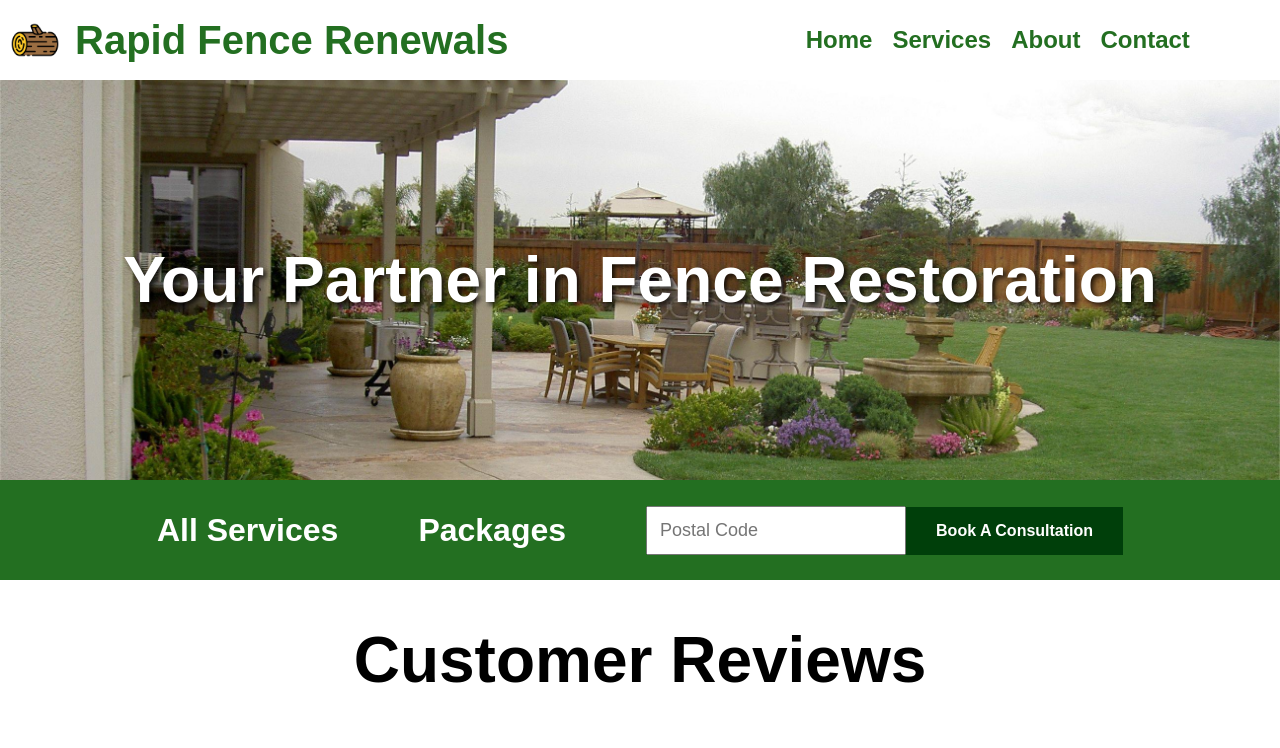
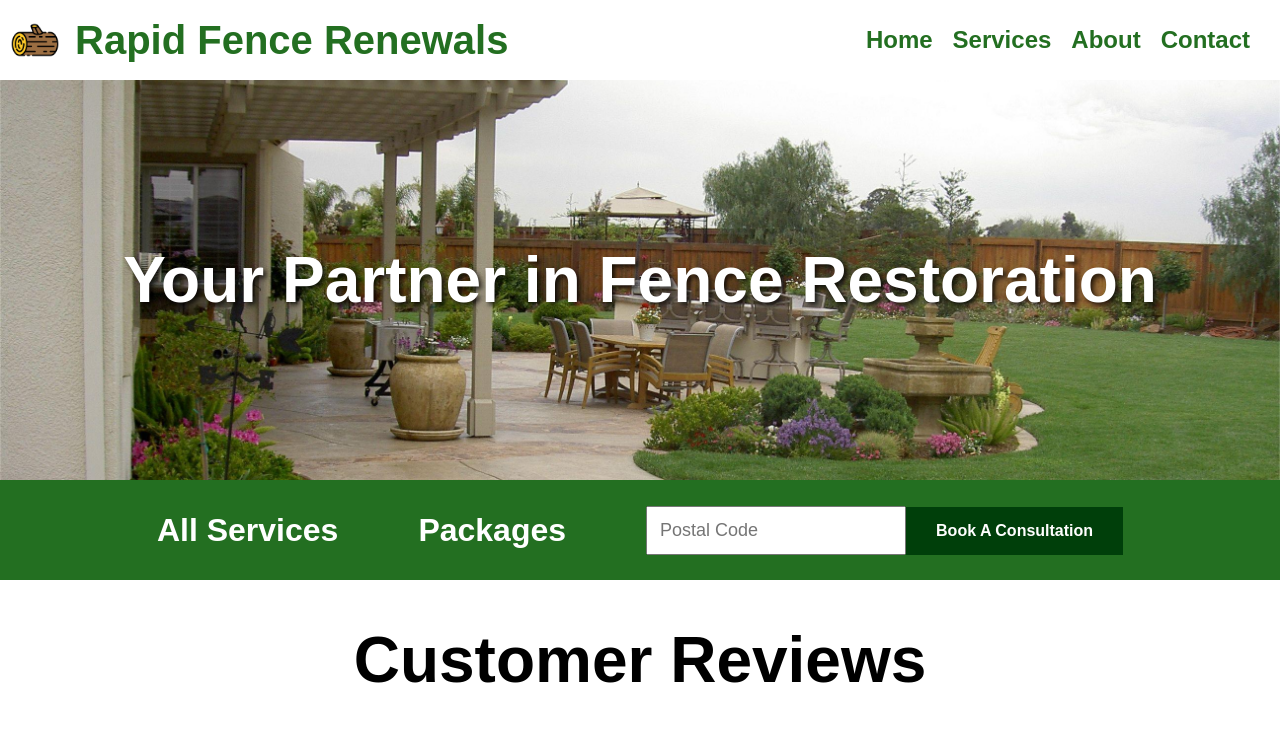
Before and after one commit to wingsyzou/RFR-website, a React (Create React App) app: page / in a window 1280 px wide. Shown: the top 748 px of the page. Built offline with nearby package versions, Linux system fonts and the light colour scheme.

Commit message:
changed flex to none for rightside

```diff
--- a/src/css/Navbar.css
+++ b/src/css/Navbar.css
@@ -23,11 +23,12 @@
 }
 
 .navbar .rightSide {
-   flex: 60%;
+   flex: none;
    height: 100%;
    display: flex;
    align-items: center;
    justify-content: center;
+   padding-right: 20px;
 }
 
 .navbar a {
```
